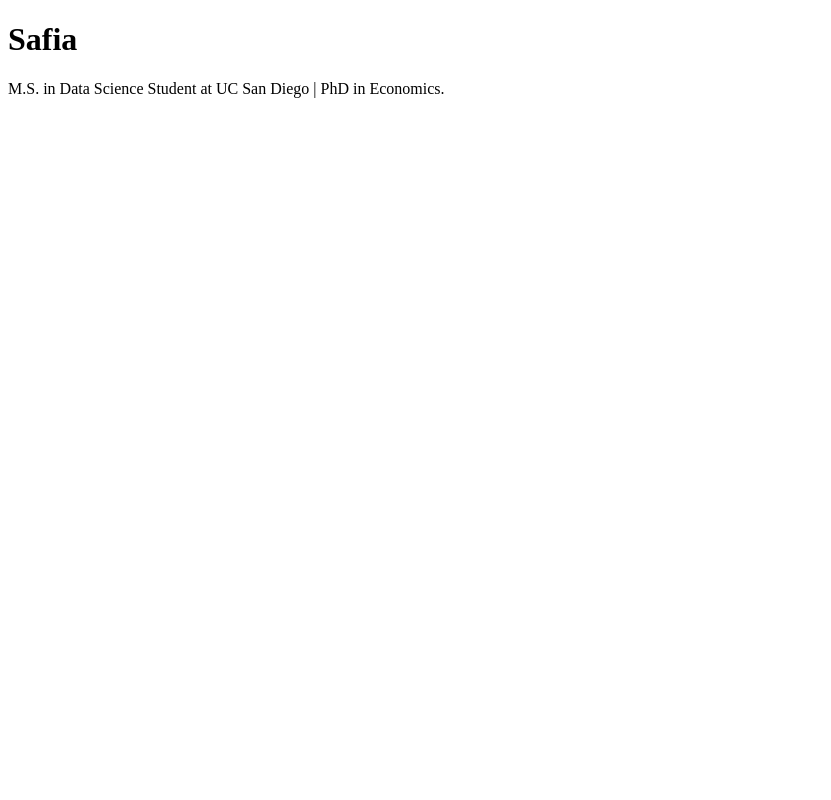
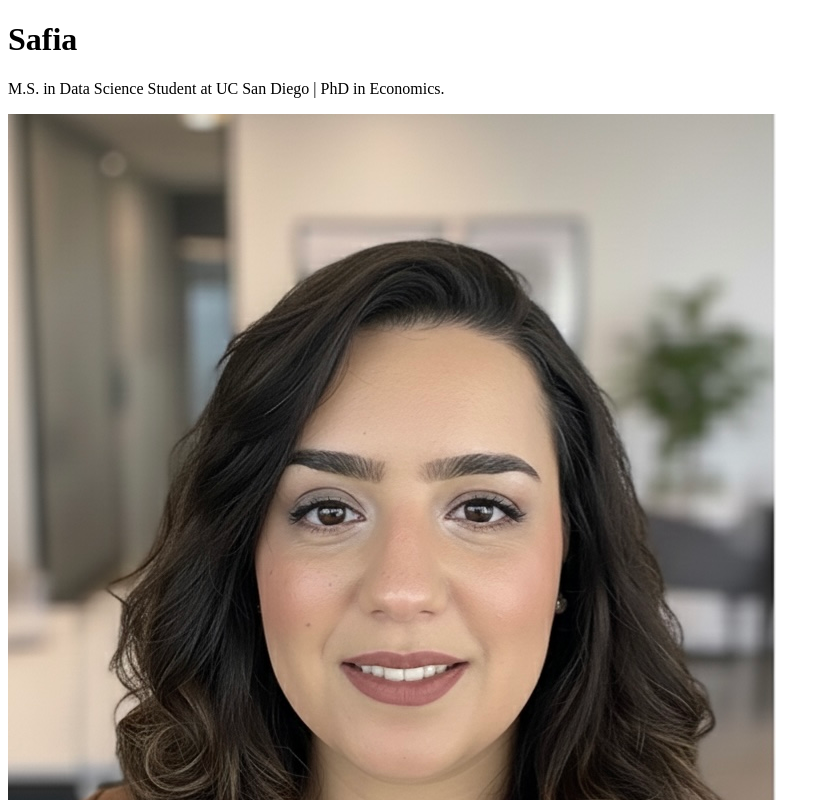
Before and after one commit to Safia-SFU/portfolio, a plain HTML site: page index.html in a window 1280 px wide. Shown: the top 800 px of the page, without its empty margins (0-831 px from the left). Drawn offline with Linux system fonts and the light colour scheme.

Commit message:
Photo added

```diff
--- a/index.html
+++ b/index.html
@@ -8,5 +8,6 @@
 <body>
     <h1>Safia</h1>
     <p>M.S. in Data Science Student at UC San Diego | PhD in Economics.</p>
+    <img src="images/Safia2026.PNG" alt="Photo of Safia">
 </body>
 </html>
```
Also changed, not shown: images/Safia2026.PNG (added).
